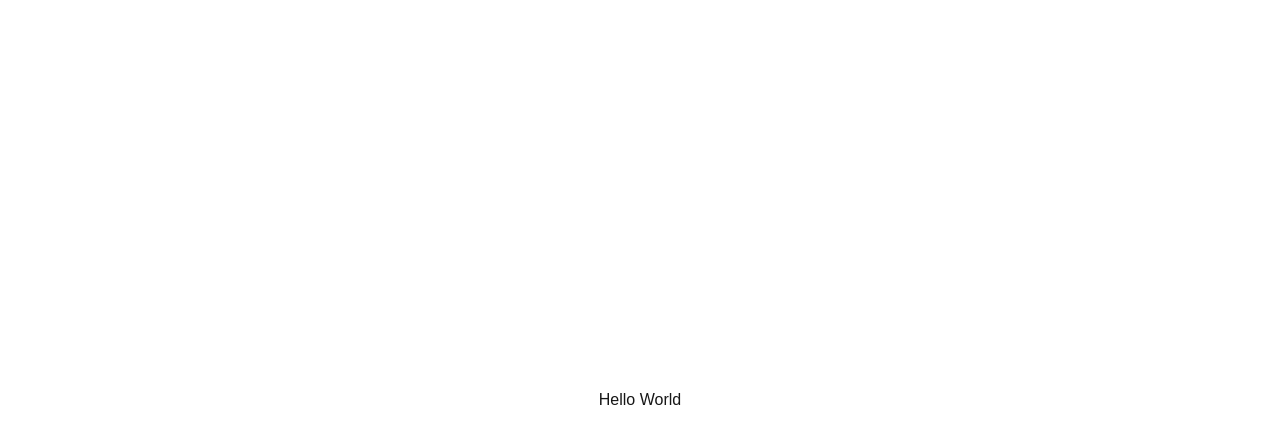
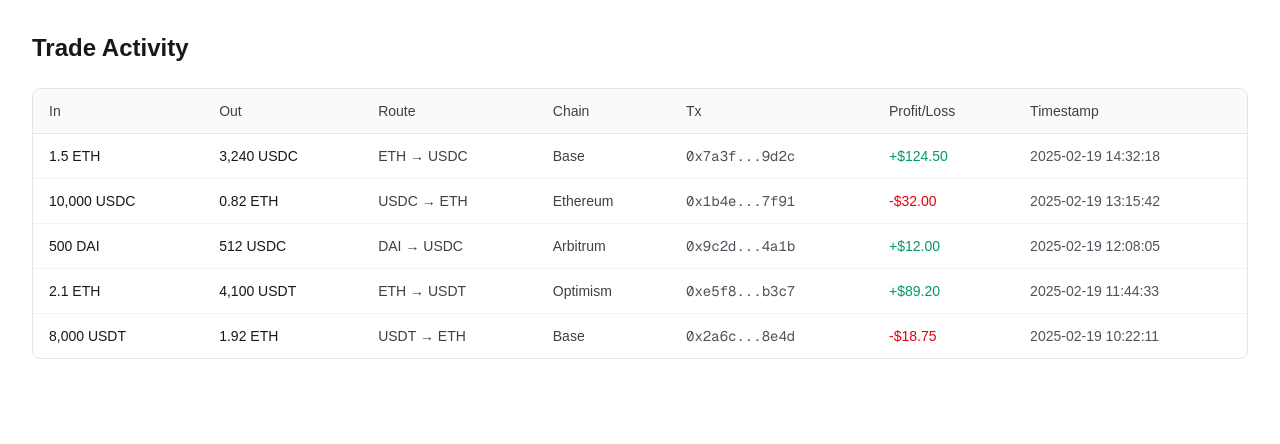
Before and after one commit to Constantino/baby-shark, a Next.js app in the folder web/: page / in a window 1280 px wide. Shown: the top 444 px of the page. Built offline with nearby package versions, Linux system fonts and the light colour scheme.

Commit message:
added Trade Activity table

```diff
--- a/web/src/app/page.tsx
+++ b/web/src/app/page.tsx
@@ -1,7 +1,122 @@
 export default function Home() {
+  const trades = [
+    {
+      in: "1.5 ETH",
+      out: "3,240 USDC",
+      route: "ETH → USDC",
+      chain: "Base",
+      tx: "0x7a3f...9d2c",
+      profitLoss: "+$124.50",
+      timestamp: "2025-02-19 14:32:18",
+    },
+    {
+      in: "10,000 USDC",
+      out: "0.82 ETH",
+      route: "USDC → ETH",
+      chain: "Ethereum",
+      tx: "0x1b4e...7f91",
+      profitLoss: "-$32.00",
+      timestamp: "2025-02-19 13:15:42",
+    },
+    {
+      in: "500 DAI",
+      out: "512 USDC",
+      route: "DAI → USDC",
+      chain: "Arbitrum",
+      tx: "0x9c2d...4a1b",
+      profitLoss: "+$12.00",
+      timestamp: "2025-02-19 12:08:05",
+    },
+    {
+      in: "2.1 ETH",
+      out: "4,100 USDT",
+      route: "ETH → USDT",
+      chain: "Optimism",
+      tx: "0xe5f8...b3c7",
+      profitLoss: "+$89.20",
+      timestamp: "2025-02-19 11:44:33",
+    },
+    {
+      in: "8,000 USDT",
+      out: "1.92 ETH",
+      route: "USDT → ETH",
+      chain: "Base",
+      tx: "0x2a6c...8e4d",
+      profitLoss: "-$18.75",
+      timestamp: "2025-02-19 10:22:11",
+    },
+  ];
+
   return (
-    <div className="flex min-h-screen items-center justify-center">
-      <h1>Hello World</h1>
+    <div className="min-h-screen p-8">
+      <h1 className="mb-6 text-2xl font-semibold text-zinc-900 dark:text-zinc-100">
+        Trade Activity
+      </h1>
+      <div className="overflow-x-auto rounded-lg border border-zinc-200 dark:border-zinc-700">
+        <table className="w-full min-w-[640px] border-collapse text-left text-sm">
+          <thead>
+            <tr className="border-b border-zinc-200 bg-zinc-50 dark:border-zinc-700 dark:bg-zinc-800/50">
+              <th className="px-4 py-3 font-medium text-zinc-700 dark:text-zinc-300">
+                In
+              </th>
+              <th className="px-4 py-3 font-medium text-zinc-700 dark:text-zinc-300">
+                Out
+              </th>
+              <th className="px-4 py-3 font-medium text-zinc-700 dark:text-zinc-300">
+                Route
+              </th>
+              <th className="px-4 py-3 font-medium text-zinc-700 dark:text-zinc-300">
+                Chain
+              </th>
+              <th className="px-4 py-3 font-medium text-zinc-700 dark:text-zinc-300">
+                Tx
+              </th>
+              <th className="px-4 py-3 font-medium text-zinc-700 dark:text-zinc-300">
+                Profit/Loss
+              </th>
+              <th className="px-4 py-3 font-medium text-zinc-700 dark:text-zinc-300">
+                Timestamp
+              </th>
+            </tr>
+          </thead>
+          <tbody>
+            {trades.map((trade, i) => (
+              <tr
+                key={i}
+                className="border-b border-zinc-100 last:border-0 dark:border-zinc-800"
+              >
+                <td className="px-4 py-3 text-zinc-900 dark:text-zinc-100">
+                  {trade.in}
+                </td>
+                <td className="px-4 py-3 text-zinc-900 dark:text-zinc-100">
+                  {trade.out}
+                </td>
+                <td className="px-4 py-3 text-zinc-700 dark:text-zinc-300">
+                  {trade.route}
+                </td>
+                <td className="px-4 py-3 text-zinc-700 dark:text-zinc-300">
+                  {trade.chain}
+                </td>
+                <td className="px-4 py-3 font-mono text-zinc-600 dark:text-zinc-400">
+                  {trade.tx}
+                </td>
+                <td
+                  className={`px-4 py-3 font-medium ${
+                    trade.profitLoss.startsWith("+")
+                      ? "text-emerald-600 dark:text-emerald-400"
+                      : "text-red-600 dark:text-red-400"
+                  }`}
+                >
+                  {trade.profitLoss}
+                </td>
+                <td className="px-4 py-3 text-zinc-600 dark:text-zinc-400">
+                  {trade.timestamp}
+                </td>
+              </tr>
+            ))}
+          </tbody>
+        </table>
+      </div>
     </div>
   );
 }
```
